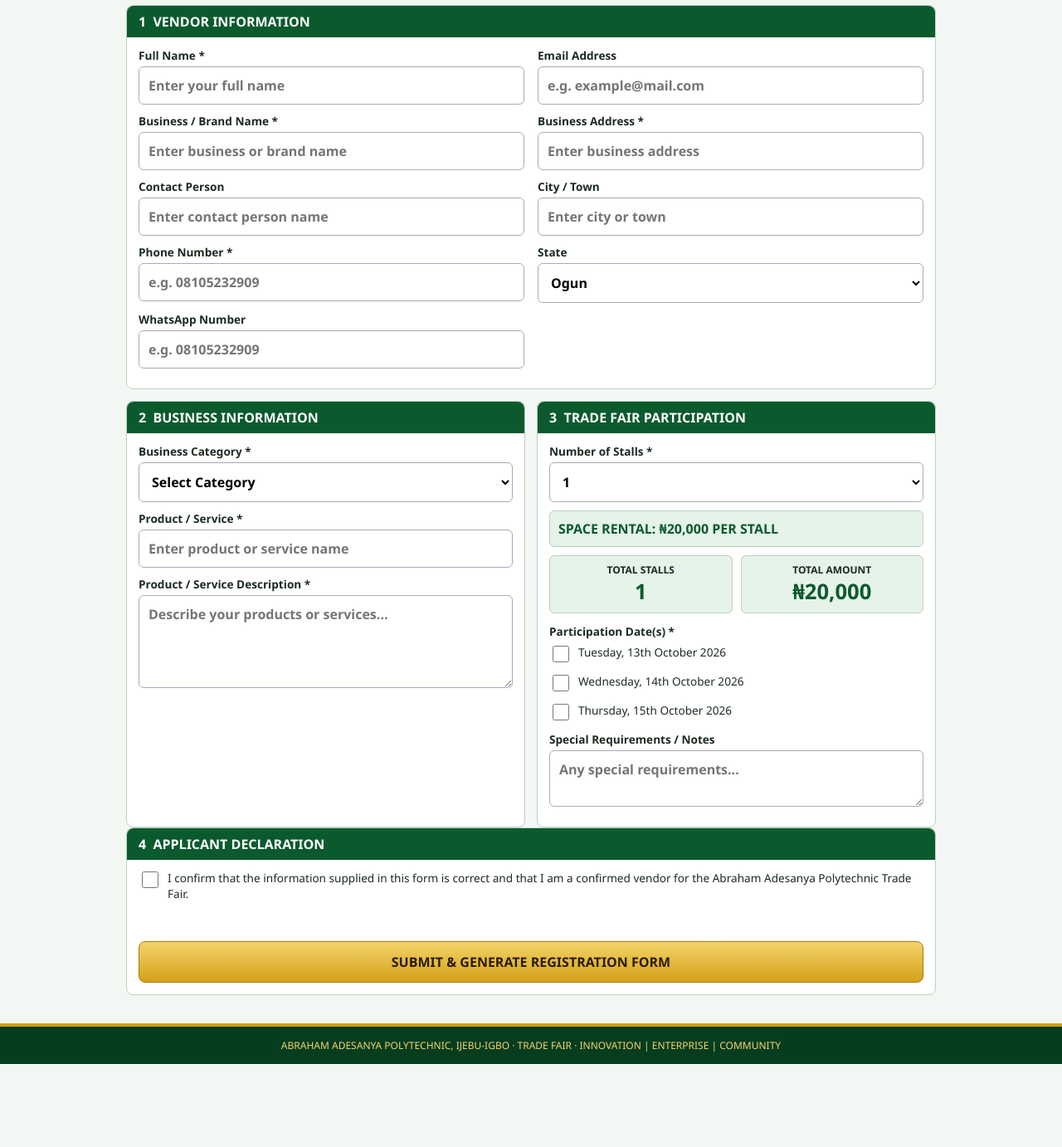
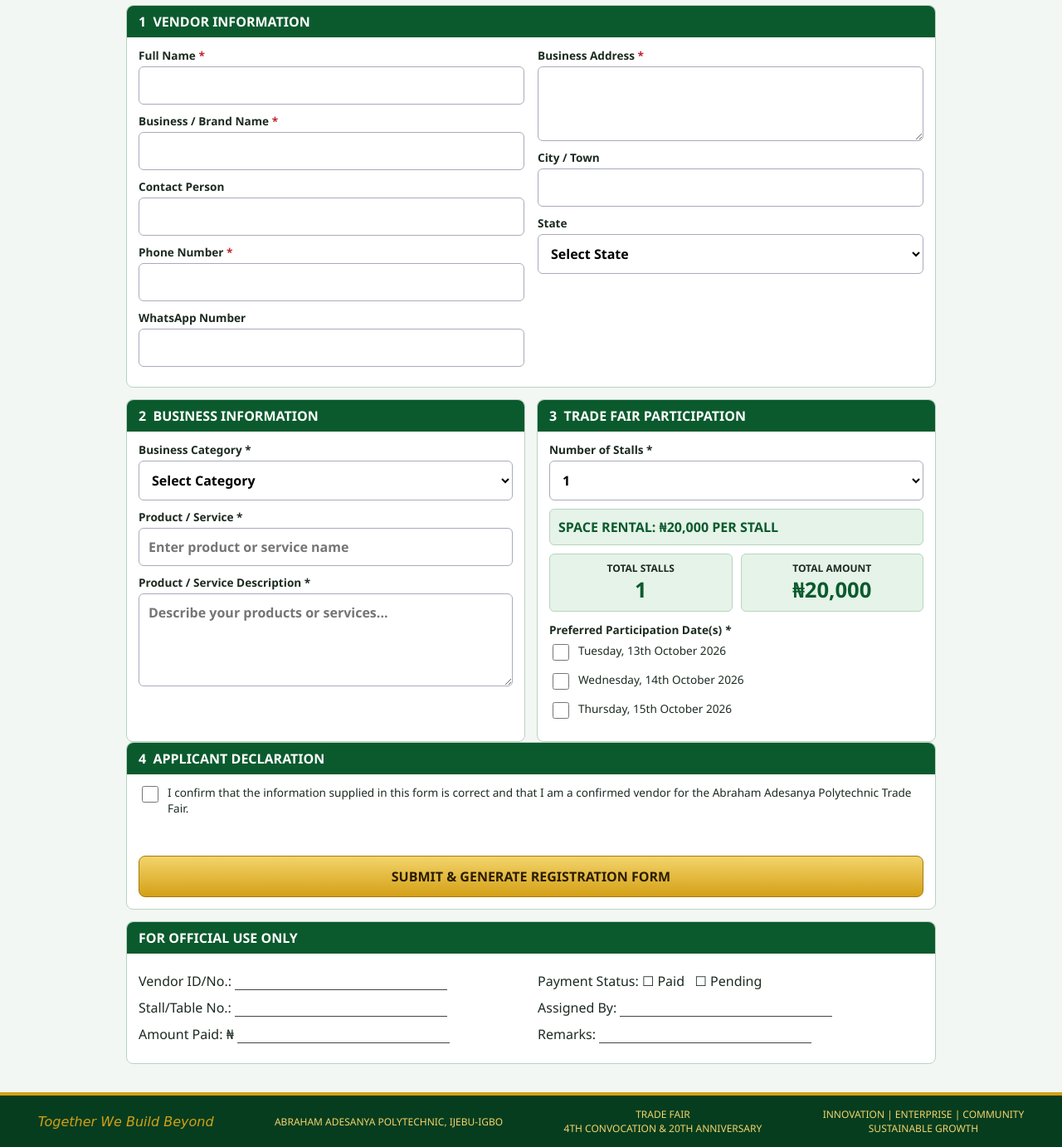
Before and after one commit to be-loved2/aapolytradefair, a plain HTML site: page index.html in a window 1280 px wide. Shown: the part 400-1782 px from the top of the page at 83% size. Before the commit the page ends 1682 px from the top, so only its background shows below. Drawn offline with nearby package versions, Linux system fonts and the light colour scheme.

Commit message:
Add files via upload

```diff
--- a/index.html
+++ b/index.html
@@ -10,15 +10,14 @@
 <main>
 <form id="vform" novalidate>
 <fieldset><legend>1 &nbsp;VENDOR INFORMATION</legend><div class="grid">
-<label>Full Name *<input name="full_name" required maxlength="150" placeholder="Enter your full name"></label>
-<label>Email Address<input name="email" type="email" placeholder="e.g. example@mail.com"></label>
-<label>Business / Brand Name *<input name="business_name" required maxlength="150" placeholder="Enter business or brand name"></label>
-<label>Business Address *<input name="business_address" required maxlength="300" placeholder="Enter business address"></label>
-<label>Contact Person<input name="contact_person" maxlength="150" placeholder="Enter contact person name"></label>
-<label>City / Town<input name="city" maxlength="100" placeholder="Enter city or town"></label>
-<label>Phone Number *<input name="phone" type="tel" required inputmode="tel" maxlength="30" placeholder="e.g. 08105232909"></label>
-<label>State<select name="state"><option value="">Select State</option></select></label>
-<label>WhatsApp Number<input name="whatsapp" type="tel" inputmode="tel" maxlength="30" placeholder="e.g. 08105232909"></label></div></fieldset>
+<div><label>Full Name <i>*</i><input name="full_name" required maxlength="150"></label>
+<label>Business / Brand Name <i>*</i><input name="business_name" required maxlength="150"></label>
+<label>Contact Person<input name="contact_person" maxlength="150"></label>
+<label>Phone Number <i>*</i><input name="phone" type="tel" required inputmode="tel" maxlength="30"></label>
+<label>WhatsApp Number<input name="whatsapp" type="tel" inputmode="tel" maxlength="30"></label></div>
+<div><label>Business Address <i>*</i><textarea name="business_address" required rows="3" maxlength="300"></textarea></label>
+<label>City / Town<input name="city" maxlength="100"></label>
+<label>State<select name="state"><option value="">Select State</option></select></label></div></div></fieldset>
 <div class="grid2">
 <fieldset><legend>2 &nbsp;BUSINESS INFORMATION</legend>
 <label>Business Category *<select name="category" required><option value="">Select Category</option><option>Food &amp; Beverages</option><option>Fashion &amp; Lifestyle</option><option>Beauty &amp; Personal Care</option><option>Technology &amp; Innovation</option><option>Arts, Crafts &amp; Others</option></select></label>
@@ -28,22 +27,22 @@
 <label>Number of Stalls *<select name="number_of_stalls" id="stalls"></select></label>
 <p class="rate">SPACE RENTAL: ₦20,000 PER STALL</p>
 <div class="tot"><div>TOTAL STALLS<strong id="tStalls">1</strong></div><div>TOTAL AMOUNT<strong id="tAmt">₦20,000</strong></div></div>
-<div class="dates"><span>Participation Date(s) *</span>
+<div class="dates"><span>Preferred Participation Date(s) <i>*</i></span>
 <label class="chk"><input type="checkbox" name="dates" value="Tuesday, 13th October 2026"> Tuesday, 13th October 2026</label>
 <label class="chk"><input type="checkbox" name="dates" value="Wednesday, 14th October 2026"> Wednesday, 14th October 2026</label>
 <label class="chk"><input type="checkbox" name="dates" value="Thursday, 15th October 2026"> Thursday, 15th October 2026</label></div>
-<label>Special Requirements / Notes<textarea name="special_requirements" rows="2" maxlength="1000" placeholder="Any special requirements..."></textarea></label></fieldset></div>
+</fieldset></div>
 <fieldset><legend>4 &nbsp;APPLICANT DECLARATION</legend>
 <label class="chk"><input type="checkbox" id="decl" required> I confirm that the information supplied in this form is correct and that I am a confirmed vendor for the Abraham Adesanya Polytechnic Trade Fair.</label>
 <p id="err" class="err" role="alert"></p>
 <button class="gold" id="submitBtn" type="submit">SUBMIT &amp; GENERATE REGISTRATION FORM</button></fieldset>
-</form>
+<fieldset class="official"><legend>FOR OFFICIAL USE ONLY</legend><div class="grid"><div><p>Vendor ID/No.: <u></u></p><p>Stall/Table No.: <u></u></p><p>Amount Paid: ₦ <u></u></p></div><div><p>Payment Status: &#9744; Paid &nbsp; &#9744; Pending</p><p>Assigned By: <u></u></p><p>Remarks: <u></u></p></div></div></fieldset></form>
 <section id="result" hidden><div class="success"><h2>REGISTRATION SUCCESSFUL</h2><p>Registration Number:</p><strong id="regNo"></strong></div>
 <div class="actions"><button class="gold" id="printBtn">PRINT / SAVE AS PDF</button><button class="green" id="editBtn">EDIT INFORMATION</button></div>
 <p class="note">Tip: choose “Save as PDF” as the destination in the print window. Editing and resubmitting creates a new registration number.</p>
 <div id="preview" class="docwrap"></div></section>
 </main>
-<footer class="foot">ABRAHAM ADESANYA POLYTECHNIC, IJEBU-IGBO · TRADE FAIR · INNOVATION | ENTERPRISE | COMMUNITY</footer>
+<footer class="foot"><em>Together We Build Beyond</em><span>ABRAHAM ADESANYA POLYTECHNIC, IJEBU-IGBO</span><span>TRADE FAIR<br>4TH CONVOCATION &amp; 20TH ANNIVERSARY</span><span>INNOVATION | ENTERPRISE | COMMUNITY<br>SUSTAINABLE GROWTH</span></footer>
 <div id="printArea"></div>
 <script src="https://cdn.jsdelivr.net/npm/@supabase/supabase-js@2/dist/umd/supabase.min.js"></script>
 <script src="config.js"></script><script src="script.js"></script></body></html>
--- a/script.js
+++ b/script.js
@@ -24,7 +24,7 @@ function printDoc(v) {
 (function () {
   const f = document.getElementById('vform'); if (!f) return;
   const states = ['Abia','Adamawa','Akwa Ibom','Anambra','Bauchi','Bayelsa','Benue','Borno','Cross River','Delta','Ebonyi','Edo','Ekiti','Enugu','FCT','Gombe','Imo','Jigawa','Kaduna','Kano','Katsina','Kebbi','Kogi','Kwara','Lagos','Nasarawa','Niger','Ogun','Ondo','Osun','Oyo','Plateau','Rivers','Sokoto','Taraba','Yobe','Zamfara'];
-  f.state.innerHTML += states.map(s => `<option${s === 'Ogun' ? ' selected' : ''}>${s}</option>`).join('');
+  f.state.innerHTML += states.map(s => `<option${''}>${s}</option>`).join('');
   const st = document.getElementById('stalls');
   for (let i = 1; i <= 20; i++) st.innerHTML += `<option>${i}</option>`;
   const calc = () => { const n = parseInt(st.value) || 1; tStalls.textContent = n; tAmt.textContent = naira(n * RATE); };
@@ -37,7 +37,7 @@ function printDoc(v) {
     if (!dates.length) { err.textContent = 'Please select at least one participation date.'; return; }
     if (!decl.checked) { err.textContent = 'Please accept the declaration.'; return; }
     if (!sb) { err.textContent = 'System not configured. Please edit config.js.'; return; }
-    const g = n => f.elements[n].value.trim();
+    const g = n => (f.elements[n] ? f.elements[n].value : '').trim();
     const p = {}; ['full_name','business_name','contact_person','phone','whatsapp','email','business_address','city','state','category','product_service','description','special_requirements'].forEach(k => p[k] = g(k));
     p.number_of_stalls = parseInt(st.value); p.participation_dates = dates; // total is computed by the database, not sent
     submitBtn.disabled = true; submitBtn.textContent = 'SUBMITTING...';
--- a/style.css
+++ b/style.css
@@ -42,3 +42,12 @@ button:disabled{opacity:.6}.err{color:var(--red);font-weight:600;min-height:1em}
 @media(max-width:700px){.grid,.grid2{grid-template-columns:1fr}.doc{zoom:.5}}
 @page{size:A4 portrait;margin:10mm}
 @media print{body>*:not(#printArea){display:none!important}#printArea{display:block!important}body{background:#fff}.doc{zoom:1;border:3px double var(--g);width:100%;min-height:0;padding:6mm}}
+/* Flyer-style theme */
+.hero{background:#fff url(assets/building.jpg) right top/auto 100% no-repeat;color:var(--g);position:relative;justify-content:flex-start;padding-left:max(14px,6vw)}
+.hero::before{content:"";position:absolute;inset:0;background:linear-gradient(90deg,#fff 45%,rgba(255,255,255,0) 80%)}.hero>*{position:relative}
+.hero div{text-align:center}.sub{color:var(--g);font-weight:700}.badge{background:var(--gd);color:#fff}
+label i{color:var(--red);font-style:normal}
+.grid>div{min-width:0}
+.official p{margin:10px 0}.official u{display:inline-block;width:55%;border-bottom:1px solid #444;height:1em;vertical-align:bottom;text-decoration:none}
+.foot{display:flex;justify-content:space-around;gap:10px;flex-wrap:wrap;align-items:center;text-align:center}.foot em{font-family:cursive;color:var(--gold);font-size:1rem}
+@media(max-width:700px){.hero{background-image:none;justify-content:center;padding-left:14px}.hero::before{display:none}.hero div{color:var(--g)}}
```
